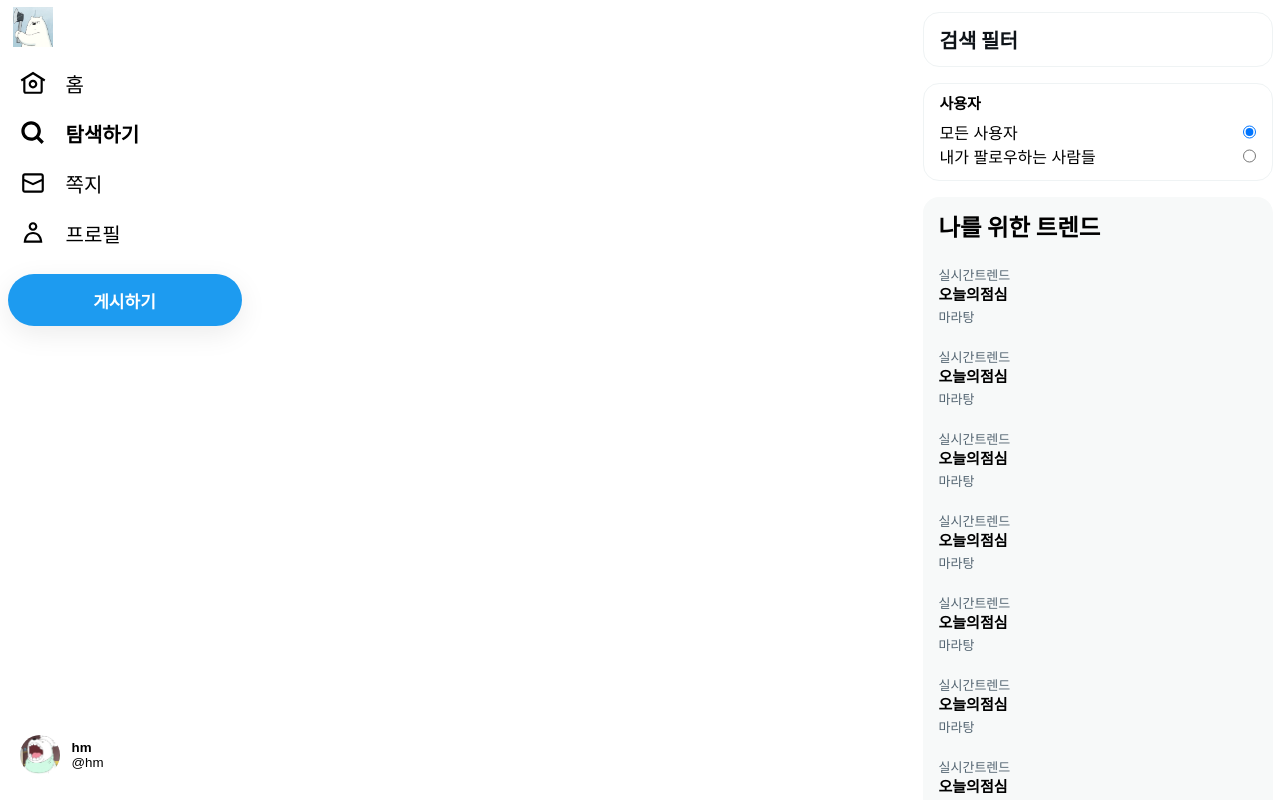
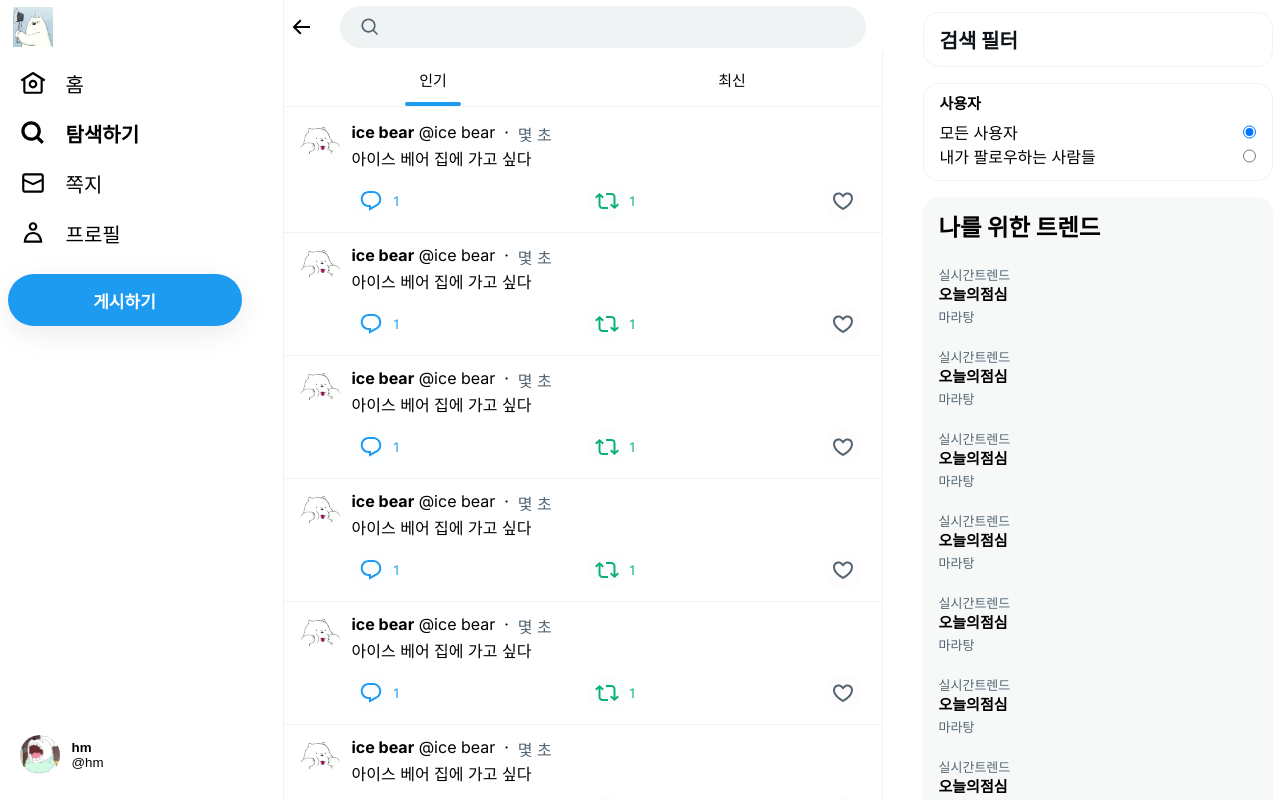
Before and after one commit to hyemin33/nextjs_sns, a Next.js app: page /search in a window 1280 px wide. Built offline with nearby package versions, Linux system fonts and the light colour scheme.

Commit message:
useSearchParams와 프로필, /search 페이지

```diff
--- a/src/app/(afterLogin)/[username]/page.tsx
+++ b/src/app/(afterLogin)/[username]/page.tsx
@@ -1,3 +1,37 @@
-export default function Home() {
-  return <div></div>;
+import style from "./profile.module.css";
+import Post from "@/app/(afterLogin)/_component/Post";
+import BackButton from "@/app/(afterLogin)/_component/BackButton";
+export default function Profile() {
+  const user = {
+    id: "hm",
+    nickname: "hm",
+    image: "/ice1.jpg",
+  };
+
+  return (
+    <main className={style.main}>
+      <div className={style.header}>
+        <BackButton />
+        <h3 className={style.headerTitle}>{user.nickname}</h3>
+      </div>
+      <div className={style.userZone}>
+        <div className={style.userImage}>
+          <img src={user.image} alt={user.id} />
+        </div>
+        <div className={style.userName}>
+          <div>{user.nickname}</div>
+          <div>@{user.id}</div>
+        </div>
+        <button className={style.followButton}>팔로우</button>
+      </div>
+      <div>
+        <Post />
+        <Post />
+        <Post />
+        <Post />
+        <Post />
+        <Post />
+      </div>
+    </main>
+  );
 }
--- /dev/null
+++ b/src/app/(afterLogin)/[username]/profile.module.css
@@ -0,0 +1,83 @@
+.main {
+  width: 600px;
+  border-color: rgb(239, 243, 244);
+  border-right-width: 1px;
+  border-left-width: 1px;
+  border-left-style: solid;
+  border-right-style: solid;
+  display: flex;
+  flex-direction: column;
+  align-items: stretch;
+}
+
+.header {
+  display: flex;
+  height: 53px;
+  align-items: center;
+}
+
+.headerTitle {
+  font-size: 20px;
+  font-weight: bold;
+  margin-left: 30px;
+}
+
+.userZone {
+  display: flex;
+  align-items: center;
+  border-bottom: 1px solid rgb(239, 243, 244);
+  padding: 12px 16px;
+}
+
+.userImage {
+  display: flex;
+  align-items: center;
+  margin-right: 12px;
+  border-radius: 50%;
+}
+.userImage img {
+  width: 134px;
+  border-radius: 50%;
+}
+.userName {
+  margin: 0 12px;
+  flex: 1;
+}
+.userName > div:first-child {
+  font-weight: bold;
+  font-size: 20px;
+}
+.userName > div:last-child {
+  font-size: 15px;
+}
+.followButton {
+  border: 1px solid rgb(207, 217, 222);
+  padding: 0 16px;
+  border-radius: 17px;
+  height: 34px;
+  background-color: #000;
+  display: flex;
+  align-items: center;
+  justify-content: center;
+  font-size: 15px;
+  color: white;
+  cursor: pointer;
+}
+.followButton:hover {
+  background-color: rgb(39, 44, 48);
+}
+
+.backButton {
+  width: 34px;
+  height: 34px;
+  background-color: #fff;
+  border: none;
+  border-radius: 17px;
+  display: flex;
+  align-items: center;
+  justify-content: center;
+  cursor: pointer;
+}
+.backButton:hover {
+  background-color: rgba(15, 20, 25, 0.1);
+}
--- /dev/null
+++ b/src/app/(afterLogin)/_component/BackButton.tsx
@@ -0,0 +1,20 @@
+"use client";
+
+import style from "@/app/(afterLogin)/[username]/profile.module.css";
+
+export default function BackButton() {
+  return (
+    <button className={style.backButton}>
+      <svg
+        width={24}
+        viewBox="0 0 24 24"
+        aria-hidden="true"
+        className="r-18jsvk2 r-4qtqp9 r-yyyyoo r-z80fyv r-dnmrzs r-bnwqim r-1plcrui r-lrvibr r-19wmn03"
+      >
+        <g>
+          <path d="M7.414 13l5.043 5.04-1.414 1.42L3.586 12l7.457-7.46 1.414 1.42L7.414 11H21v2H7.414z"></path>
+        </g>
+      </svg>
+    </button>
+  );
+}
--- a/src/app/(afterLogin)/_component/SearchForm.tsx
+++ b/src/app/(afterLogin)/_component/SearchForm.tsx
@@ -1,5 +1,7 @@
 import style from "./rightSearchZone.module.css";
-export default function SearchForm() {
+
+type Props = { q?: string };
+export default function SearchForm({ q }: Props) {
   return (
     <form className={style.search}>
       <svg width={20} viewBox="0 0 24 24" aria-hidden="true">
--- /dev/null
+++ b/src/app/(afterLogin)/search/_component/Tab.tsx
@@ -0,0 +1,33 @@
+"use client";
+
+import style from "../search.module.css";
+import { useState } from "react";
+import { useRouter, useSearchParams } from "next/navigation";
+export default function Tab() {
+  const [current, setCurrent] = useState("hot");
+  const router = useRouter();
+  const searchParams = useSearchParams();
+  const onClickHot = () => {
+    setCurrent("hot");
+    router.replace(`/search?q=${searchParams.get("q")}`);
+  };
+  const onClickNew = () => {
+    setCurrent("new");
+    router.replace(`/search?${searchParams.toString()}&f=live`);
+  };
+
+  return (
+    <div className={style.homeFixed}>
+      <div className={style.homeTab}>
+        <div onClick={onClickHot}>
+          인기
+          <div className={style.tabIndicator} hidden={current === "new"}></div>
+        </div>
+        <div onClick={onClickNew}>
+          최신
+          <div className={style.tabIndicator} hidden={current === "hot"}></div>
+        </div>
+      </div>
+    </div>
+  );
+}
--- /dev/null
+++ b/src/app/(afterLogin)/search/page.tsx
@@ -0,0 +1,40 @@
+import style from "./search.module.css";
+import BackButton from "@/app/(afterLogin)/_component/BackButton";
+import SearchForm from "@/app/(afterLogin)/_component/SearchForm";
+import Tab from "@/app/(afterLogin)/search/_component/Tab";
+import Post from "@/app/(afterLogin)/_component/Post";
+
+type Props = {
+  searchParams: { q: string; f?: string; pf?: string };
+};
+export default function Search({ searchParams }: Props) {
+  return (
+    <main className={style.main}>
+      <div className={style.searchTop}>
+        <div className={style.searchZone}>
+          <div className={style.buttonZone}>
+            <BackButton />
+          </div>
+          <div className={style.formZone}>
+            <SearchForm q={searchParams.q} />
+          </div>
+        </div>
+        <Tab />
+      </div>
+      <div className={style.list}>
+        <Post />
+        <Post />
+        <Post />
+        <Post />
+        <Post />
+        <Post />
+        <Post />
+        <Post />
+        <Post />
+        <Post />
+        <Post />
+        {/*<SearchResult searchParams={searchParams} />*/}
+      </div>
+    </main>
+  );
+}
--- /dev/null
+++ b/src/app/(afterLogin)/search/search.module.css
@@ -0,0 +1,94 @@
+.main {
+  width: 600px;
+  border-color: rgb(239, 243, 244);
+  border-right-width: 1px;
+  border-left-width: 1px;
+  border-left-style: solid;
+  border-right-style: solid;
+  display: flex;
+  flex-direction: column;
+  align-items: stretch;
+}
+
+.searchTop {
+  background-color: rgba(255, 255, 255, 0.85);
+  backdrop-filter: blur(12px);
+  border-color: rgb(239, 243, 244);
+  border-bottom-width: 1px;
+  border-bottom-style: solid;
+  width: 600px;
+  position: fixed;
+}
+.searchZone {
+  display: flex;
+  align-items: center;
+}
+
+.backButton {
+  width: 34px;
+  height: 34px;
+  background-color: #fff;
+  border: none;
+  border-radius: 17px;
+  display: flex;
+  align-items: center;
+  justify-content: center;
+  cursor: pointer;
+}
+.backButton:hover {
+  background-color: rgba(15, 20, 25, 0.1);
+}
+
+.buttonZone {
+  width: 56px;
+}
+
+.formZone {
+  flex: 1;
+  height: 53px;
+  width: 526px;
+}
+
+.homeFixed {
+  position: fixed;
+  z-index: 1;
+  width: 598px;
+  background-color: rgba(255, 255, 255, 0.85);
+  backdrop-filter: blur(12px);
+  border-color: rgb(239, 243, 244);
+  border-bottom-width: 1px;
+  border-bottom-style: solid;
+}
+
+.homeTab {
+  height: 53px;
+  display: flex;
+}
+
+.homeTab > div {
+  cursor: pointer;
+  flex: 1;
+  display: flex;
+  align-items: center;
+  justify-content: center;
+  font-size: 15px;
+  position: relative;
+}
+.homeTab a:hover {
+  background-color: rgba(15, 20, 25, 0.1);
+}
+
+.tabIndicator {
+  height: 4px;
+  align-self: center;
+  background-color: rgb(29, 155, 240);
+  min-width: 56px;
+  width: 56px;
+  position: absolute;
+  bottom: 0px;
+  border-radius: 9999px;
+}
+
+.list {
+  margin-top: 110px;
+}
```
